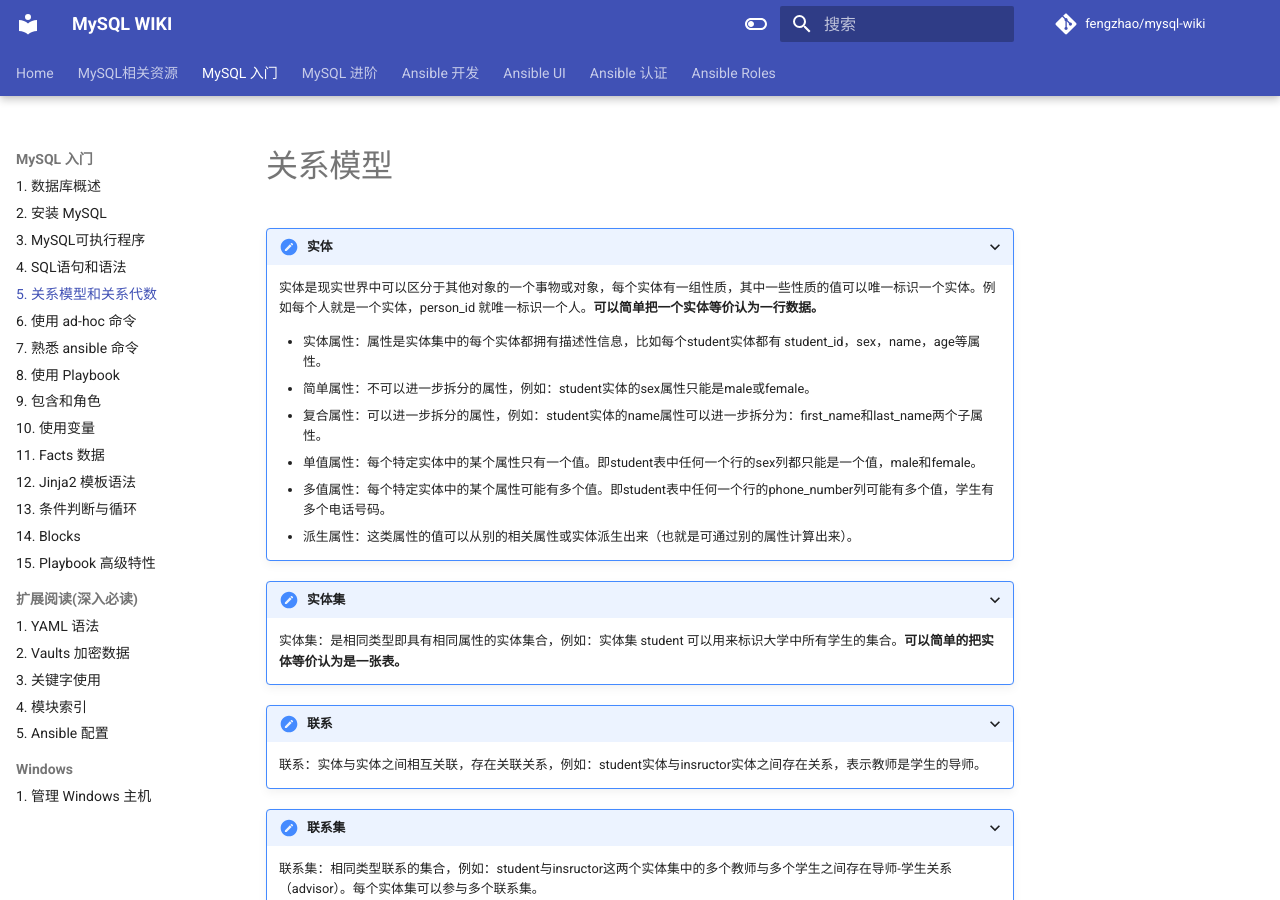
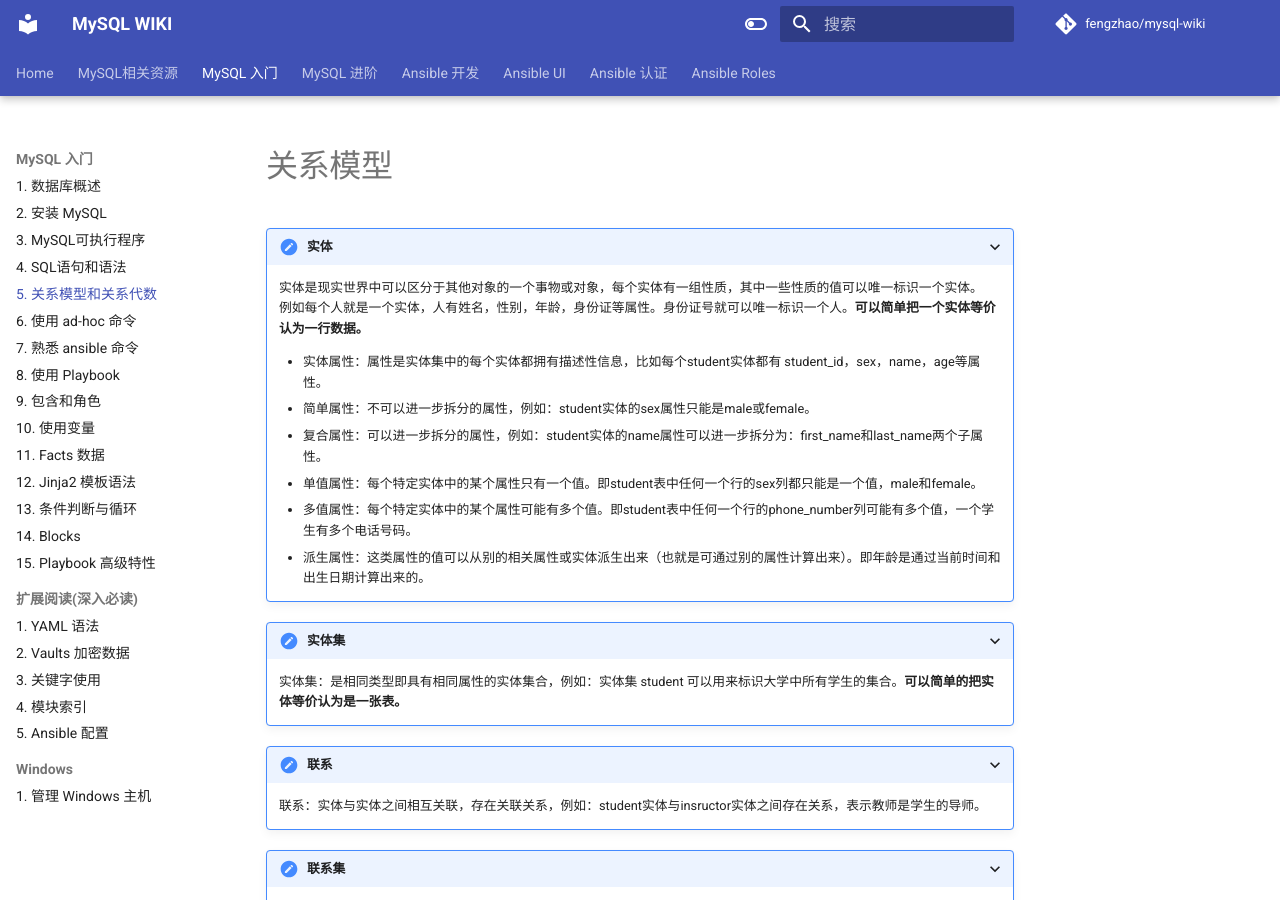
Before and after one commit to fengzhaowiki/mysql-wiki, an MkDocs documentation site: the page built from docs/basic/5.relation.md, in a window 1280 px wide and 900 px high. Built offline with MkDocs 1.6.1 and Material for MkDocs 9.7.7, drawn with Linux system fonts in a browser that asks for light colours; comment, search, counter and statistics services are not loaded.

Commit message:
update mysql docs

```diff
--- a/docs/basic/5.relation.md
+++ b/docs/basic/5.relation.md
@@ -5,14 +5,15 @@
 
 
 ???+ 实体
-     实体是现实世界中可以区分于其他对象的一个事物或对象，每个实体有一组性质，其中一些性质的值可以唯一标识一个实体。例如每个人就是一个实体，person_id 就唯一标识一个人。**可以简单把一个实体等价认为一行数据。** <br>
+     实体是现实世界中可以区分于其他对象的一个事物或对象，每个实体有一组性质，其中一些性质的值可以唯一标识一个实体。<br>
+     例如每个人就是一个实体，人有姓名，性别，年龄，身份证等属性。身份证号就可以唯一标识一个人。**可以简单把一个实体等价认为一行数据。** <br>
 
      - 实体属性：属性是实体集中的每个实体都拥有描述性信息，比如每个student实体都有 student_id，sex，name，age等属性。<br>
      - 简单属性：不可以进一步拆分的属性，例如：student实体的sex属性只能是male或female。<br>
      - 复合属性：可以进一步拆分的属性，例如：student实体的name属性可以进一步拆分为：first_name和last_name两个子属性。<br>
      - 单值属性：每个特定实体中的某个属性只有一个值。即student表中任何一个行的sex列都只能是一个值，male和female。<br>
-     - 多值属性：每个特定实体中的某个属性可能有多个值。即student表中任何一个行的phone_number列可能有多个值，学生有多个电话号码。<br>
-     - 派生属性：这类属性的值可以从别的相关属性或实体派生出来（也就是可通过别的属性计算出来）。<br>
+     - 多值属性：每个特定实体中的某个属性可能有多个值。即student表中任何一个行的phone_number列可能有多个值，一个学生有多个电话号码。<br>
+     - 派生属性：这类属性的值可以从别的相关属性或实体派生出来（也就是可通过别的属性计算出来）。即年龄是通过当前时间和出生日期计算出来的。<br>
 
 ???+ 实体集
      实体集：是相同类型即具有相同属性的实体集合，例如：实体集 student 可以用来标识大学中所有学生的集合。**可以简单的把实体等价认为是一张表。**
```
